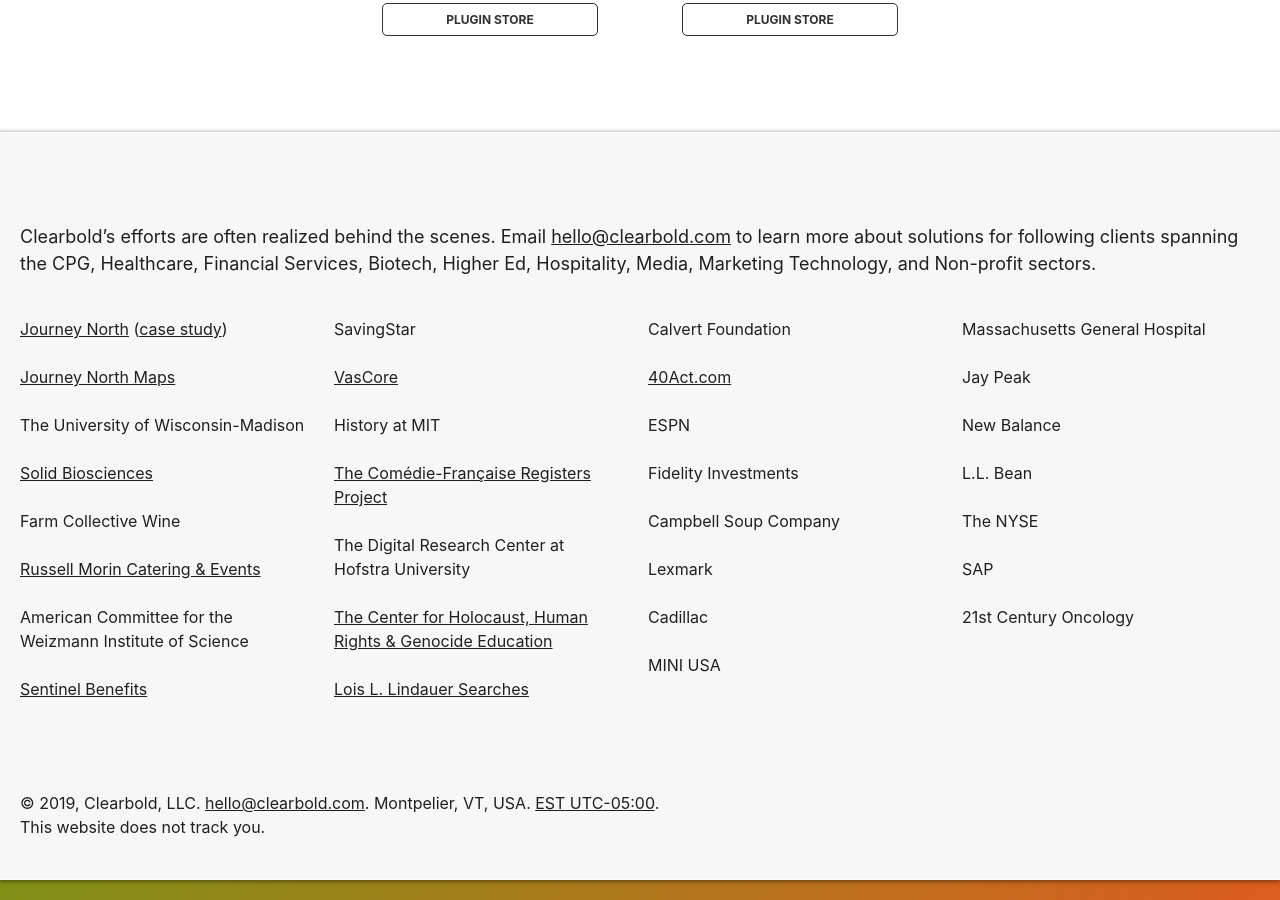
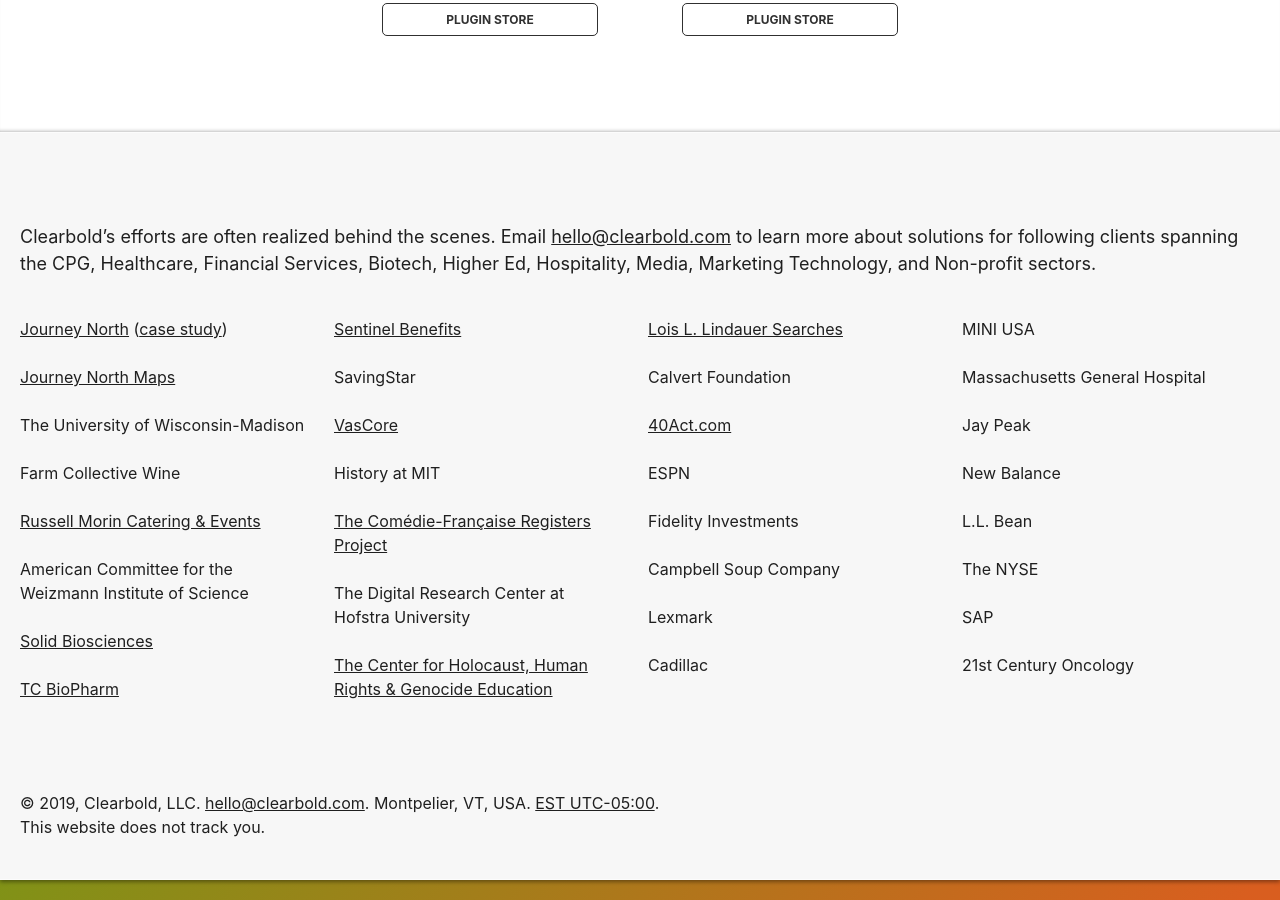
Before and after one commit to clearbold/clearbold.github.io, a Jekyll site: the page built from index.html, in a window 1280 px wide and 900 px high, scrolled down 2717 px. Built offline with Jekyll 4.4.1, drawn with Linux system fonts in a browser that asks for light colours.

Commit message:
Added TC BioPharm to client list

```diff
--- a/_layouts/home.html
+++ b/_layouts/home.html
@@ -128,10 +128,11 @@
                     <li><a href="https://journeynorth.org">Journey North</a> (<a href="/jn">case study</a>)</li>
                     <li><a href="https://maps.journeynorth.org">Journey North Maps</a></li>
                     <li>The University of Wisconsin-Madison</li>
-                    <li><a href="https://solidbio.com">Solid Biosciences</a></li>
                     <li>Farm Collective Wine</li>
                     <li><a href="https://morins.com">Russell Morin Catering &amp;&nbsp;Events</a></li>
                     <li>American Committee for the Weizmann Institute of&nbsp;Science</li>
+                    <li><a href="https://solidbio.com">Solid Biosciences</a></li>
+                    <li><a href="https://www.tcbiopharm.com">TC BioPharm</a></li>
                     <li><a href="https://sentinelgroup.com">Sentinel Benefits</a></li>
                     <li>SavingStar</li>
                     <li><a href="https://vascore.org">VasCore</a></li>
--- a/_layouts/jn.html
+++ b/_layouts/jn.html
@@ -118,10 +118,11 @@
                     <li><a href="https://journeynorth.org">Journey North</a></li>
                     <li><a href="https://maps.journeynorth.org">Journey North Maps</a></li>
                     <li>The University of Wisconsin-Madison</li>
-                    <li><a href="https://solidbio.com">Solid Biosciences</a></li>
                     <li>Farm Collective Wine</li>
                     <li><a href="https://morins.com">Russell Morin Catering &amp;&nbsp;Events</a></li>
                     <li>American Committee for the Weizmann Institute of&nbsp;Science</li>
+                    <li><a href="https://solidbio.com">Solid Biosciences</a></li>
+                    <li><a href="https://www.tcbiopharm.com">TC BioPharm</a></li>
                     <li><a href="https://sentinelgroup.com">Sentinel Benefits</a></li>
                     <li>SavingStar</li>
                     <li><a href="https://vascore.org">VasCore</a></li>
```
Also changed, not shown: 3 other files.
